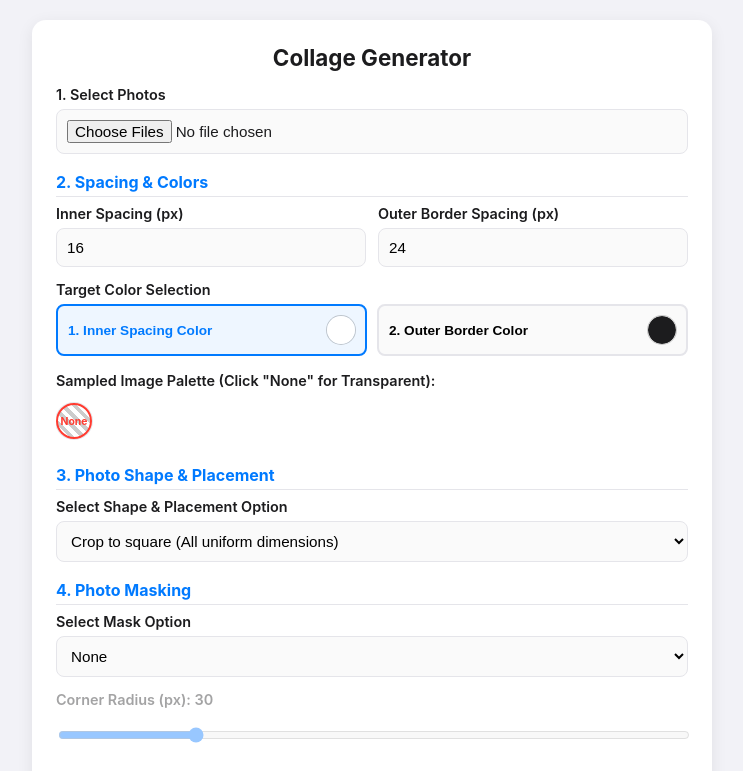
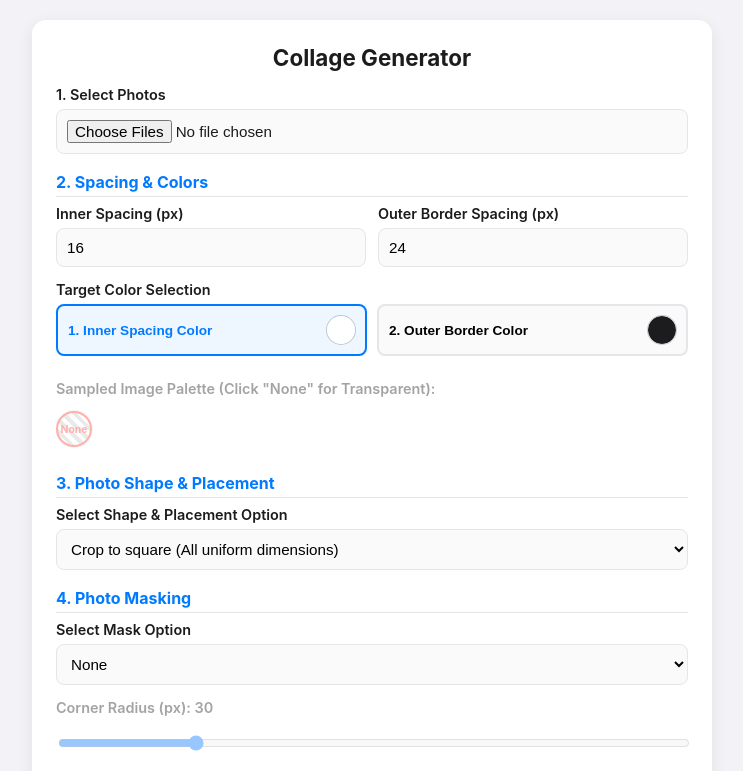
Before and after one commit to sharpkathy123/MakePhotoCollage, a plain HTML site: page index.html in a window 1280 px wide. Shown: the top 771 px of the page, without its empty margins (268-1011 px from the left). Drawn offline with Linux system fonts and the light colour scheme.

Commit message:
Clean up index.html by removing comments
Removed commented sections for better readability.

```diff
--- a/index.html
+++ b/index.html
@@ -309,13 +309,11 @@
 <div class="card">
   <h1>Collage Generator</h1>
 
-  <!-- 1. Input Photos -->
   <div class="control">
     <label for="imgInput">1. Select Photos</label>
     <input type="file" id="imgInput" accept="image/*" multiple>
   </div>
 
-  <!-- 2. Spacing & Colors -->
   <div class="section-title">2. Spacing & Colors</div>
   <div class="row">
     <div class="control">
@@ -340,7 +338,9 @@
         <input type="color" class="color-picker-box" id="outerColor" value="#1c1c1e">
       </button>
     </div>
+  </div>
 
+  <div class="control disabled" id="paletteGroup">
     <label>Sampled Image Palette (Click "None" for Transparent):</label>
     <div class="palette-container">
       <div class="palette-swatches" id="paletteArea">
@@ -349,7 +349,6 @@
     </div>
   </div>
 
-  <!-- 3. Photo Shape & Placement -->
   <div class="section-title">3. Photo Shape & Placement</div>
   <div class="control">
     <label for="sizeMode">Select Shape & Placement Option</label>
@@ -363,7 +362,6 @@
     </select>
   </div>
 
-  <!-- 4. Photo Masking -->
   <div class="section-title">4. Photo Masking</div>
   <div class="control">
     <label for="maskMode">Select Mask Option</label>
@@ -379,7 +377,6 @@
     <input type="range" id="cornerRadius" min="0" max="150" value="30">
   </div>
 
-  <!-- 5. Final Arrangement -->
   <div class="section-title" id="arrangementTitle">5. Final Layout & Assembly</div>
   <div class="row" id="arrangementRow">
     <div class="control" id="layoutTypeControl">
@@ -410,7 +407,6 @@
   </div>
 </div>
 
-<!-- Interactive Placement Modal -->
 <div class="modal" id="editorModal">
   <div class="modal-content">
     <h3 id="modalTitle">Adjust Photo Placement</h3>
@@ -456,6 +452,7 @@
   const imgInput = document.getElementById('imgInput');
   const innerSpacing = document.getElementById('innerSpacing');
   const outerSpacing = document.getElementById('outerSpacing');
+  const paletteGroup = document.getElementById('paletteGroup');
   const paletteArea = document.getElementById('paletteArea');
   const innerColor = document.getElementById('innerColor');
   const outerColor = document.getElementById('outerColor');
@@ -489,8 +486,8 @@
   const modalDoneBtn = document.getElementById('modalDoneBtn');
 
   let activeColorTarget = 'inner';
-  let innerColorVal = '#ffffff'; // 'none' for transparent
-  let outerColorVal = '#1c1c1e'; // 'none' for transparent
+  let innerColorVal = '#ffffff';
+  let outerColorVal = '#1c1c1e';
   let rawImages = [];
   let transforms = [];
   let initialMasterTransforms = [];
@@ -498,7 +495,6 @@
   let currentSingleIdx = 0;
   let selectedMasterIndices = new Set([0]);
 
-  // Handle Number Input Fallback to Zero
   [innerSpacing, outerSpacing].forEach(input => {
     input.addEventListener('input', () => {
       if (input.value === '' || isNaN(parseInt(input.value, 10))) {
@@ -543,7 +539,6 @@
     } else if (sizeMode.value === 'sameWidth') {
       layoutType.value = 'vertical';
     } else if (sizeMode.value !== 'placeOneSquare') {
-      // Smart Auto-Selection for Grid when selecting other modes
       layoutType.value = 'grid';
       applySmartGridColumns();
     }
@@ -591,7 +586,6 @@
     if (!files.length) return;
 
     rawImages = [];
-    // Clear dynamic swatches while preserving "None" button
     const noneBtn = paletteArea.querySelector('.swatch-none');
     paletteArea.innerHTML = '';
     paletteArea.appendChild(noneBtn);
@@ -627,6 +621,7 @@
     applySmartGridColumns();
     extractSortedPalette(rawImages);
     generateBtn.disabled = false;
+    paletteGroup.classList.remove('disabled'); // Unlock palette group once photos are uploaded
     updateUIGraying();
   });
 
@@ -993,7 +988,6 @@
     }
   });
 
-  // Apply Mask directly onto an image asset before padding/assembly
   function applyMaskToAsset(imgAsset, maskType, radius) {
     if (maskType === 'none') return imgAsset;
 
```
